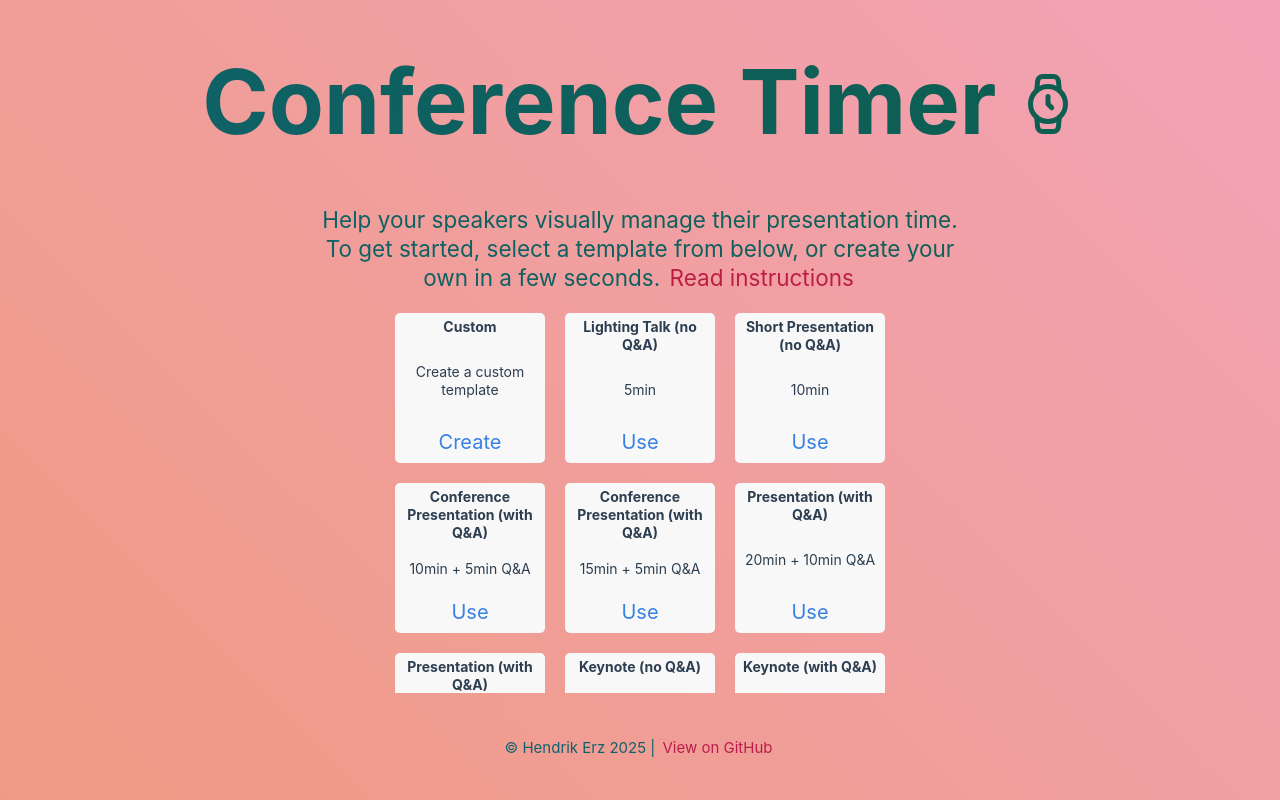
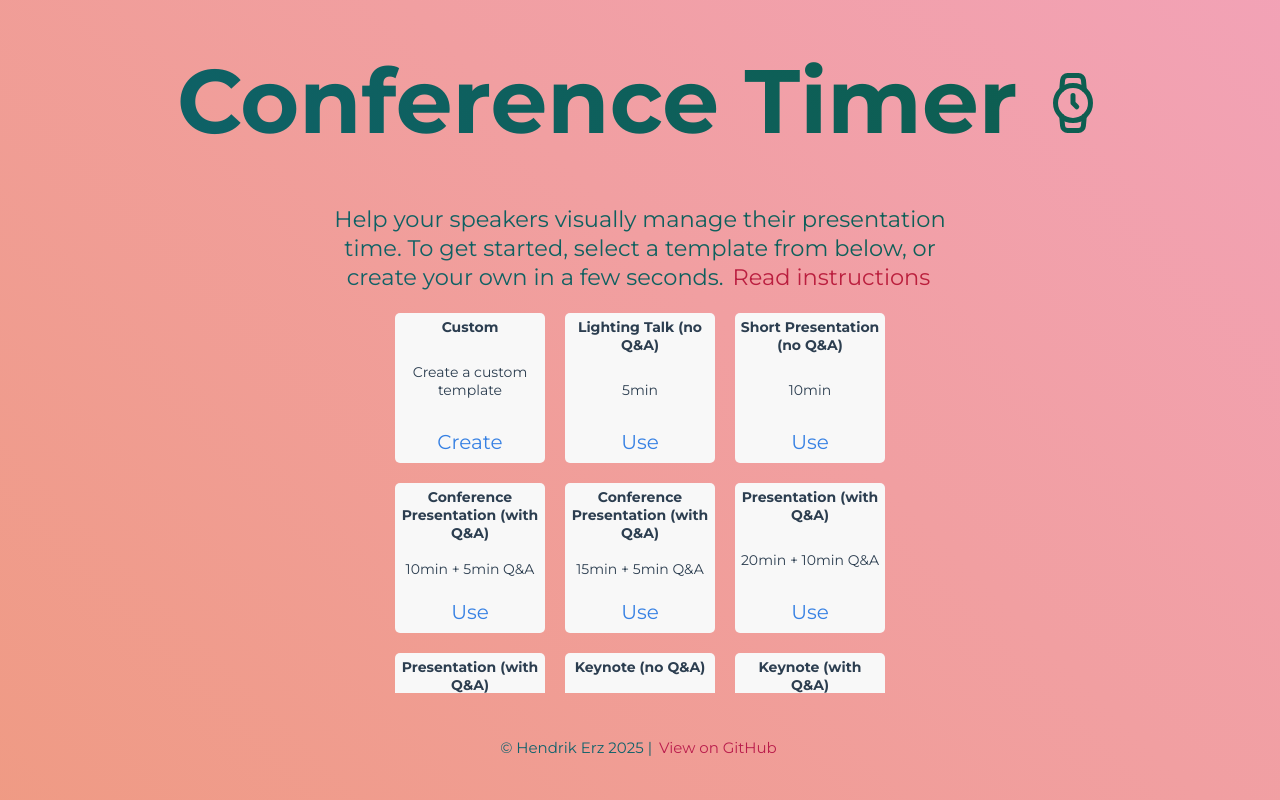
Before and after one commit to nathanlesage/conference-timer, a Vue app: page / in a window 1280 px wide. Built offline with nearby package versions, Linux system fonts and the light colour scheme.

Commit message:
fix: Montserrat font availability

```diff
--- a/src/assets/base.css
+++ b/src/assets/base.css
@@ -1,3 +1,6 @@
+/* Import Montserrat Google font */
+@import url('https://fonts.googleapis.com/css2?family=Montserrat:ital,wght@0,100..900;1,100..900&display=swap');
+
 /* color palette from <https://github.com/vuejs/theme> */
 :root {
   --vt-c-white: #ffffff;
@@ -76,8 +79,6 @@
   line-height: 1.6;
   font-family:
     Montserrat,
-    'HK Grotesk',
-    Inter,
     -apple-system,
     BlinkMacSystemFont,
     'Segoe UI',
```
